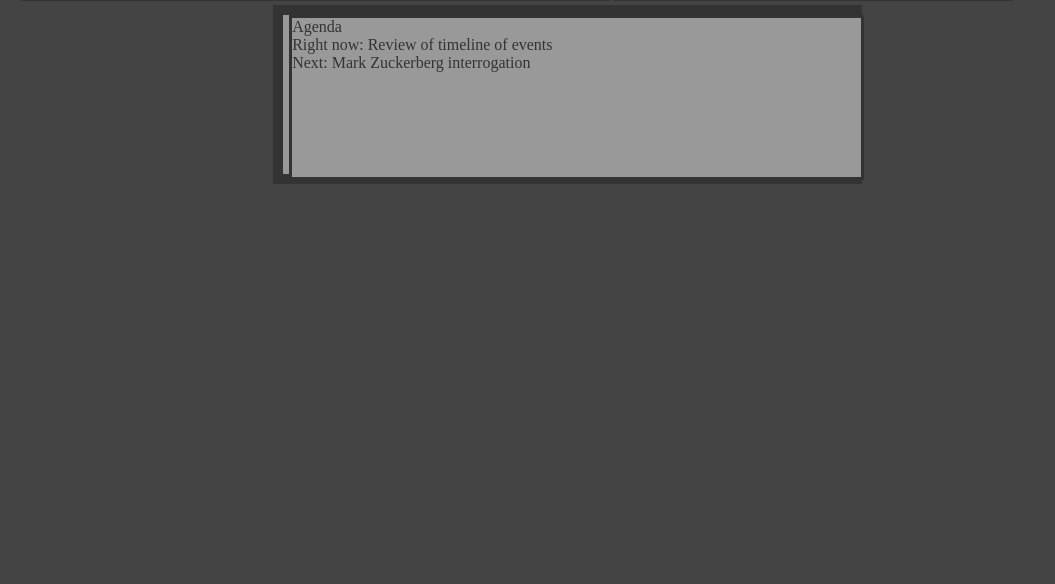
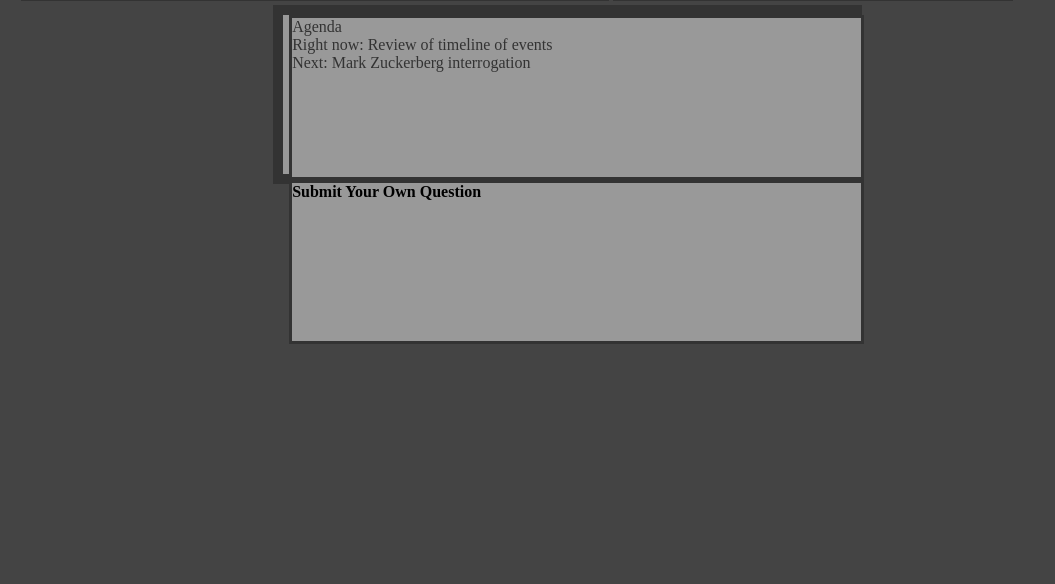
Before and after one commit to tarkin96/4140Spring2018, a PHP site: page /user_page1.php in a window 1280 px wide. Shown: the part 770-1354 px from the top of the page, without its empty margins (0-1055 px from the left). Run offline with PHP 8.4, Linux system fonts and the light colour scheme; a user stored in the database is signed in; data comes from the database, SQL or seed files in the repository; data that the repository does not hold is empty; some libraries are stand-ins or nearby versions; some web fonts are replaced.

Commit message:
fixing up before turn in #23

```diff
--- a/files/mystyles(wade).css
+++ b/files/mystyles(wade).css
@@ -211,6 +211,20 @@ input.submitmsg {
 	float: right;
 }
 
+.bott .questions {
+	border: 10px solid #333;
+	width: 30%;
+	height: 7%;
+	background: #999;
+	margin: 0 auto;
+	overflow: auto;
+	display: inline-block;
+}
+
+.bott .questions desc {
+	color: #333;
+}
+
 .botmiddle {
 	border: 10px solid #333;
 	width: 45%;
@@ -236,16 +250,15 @@ input.submitmsg {
 	display: block;
 }
 
-.bott .questions {
-	border: 10px solid #333;
-	width: 30%;
-	height: 7%;
+.botmiddle .questsubmit {
+	border: 3px solid #333;
+	width: 100%;
+	height: 100%;
 	background: #999;
-	margin: 0 auto;
+	margin-left: 1%;
 	overflow: auto;
-	display: inline-block;
 }
 
-.bott .questions desc {
-	color: #333;
+.botmiddle .questsubmit tophead {
+
 }
--- a/files/user_page1.php
+++ b/files/user_page1.php
@@ -141,6 +141,10 @@ if (!array_key_exists('login_user', $_SESSION)) {
 		<desc>Next: Mark Zuckerberg interrogation</desc>
 	</div>
 
+	<div class="questsubmit">
+		<tophead><b>Submit Your Own Question</b></tophead>
+	</div>
+
 </div>
 
 </body>
```
